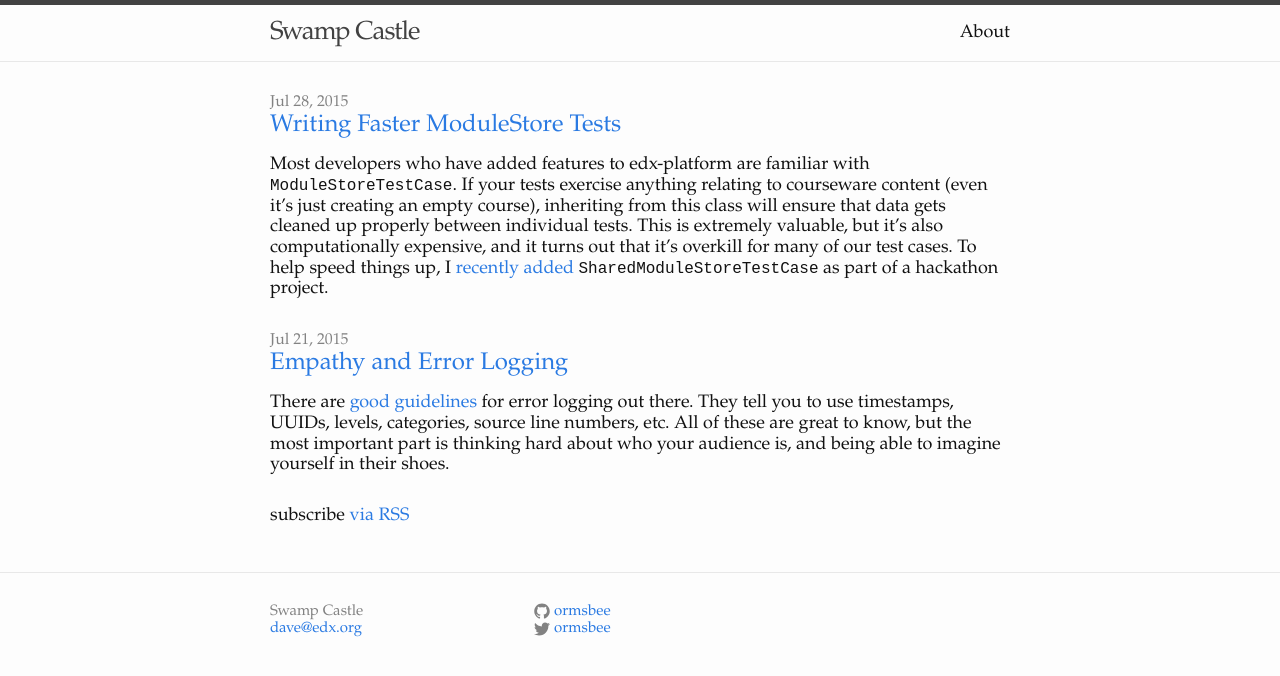
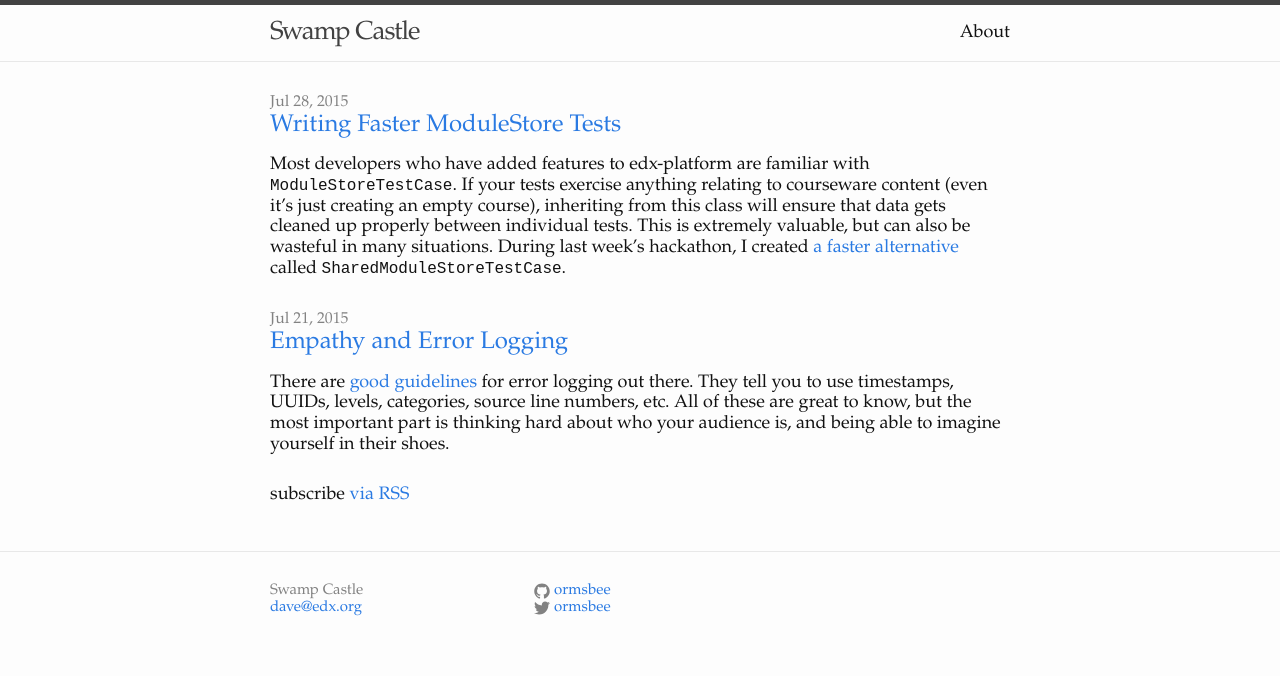
Before and after one commit to ormsbee/ormsbee.github.io, a Jekyll site: the page built from index.html, in a window 1280 px wide. Shown: the top 676 px of the page. Built offline with Jekyll 4.4.1, drawn with Linux system fonts in a browser that asks for light colours; Markdown is read by kramdown in place of the engine named in the settings; part of the change alters nothing that is shown.

Commit message:
First draft of ModuleStore Test Performance Post.

````diff
--- a/_posts/2015-07-28-make-your-modulestore-tests-faster.md
+++ b/_posts/2015-07-28-writing-faster-modulestore-tests.md
@@ -9,22 +9,24 @@ Most developers who have added features to edx-platform are familiar with
 `ModuleStoreTestCase`. If your tests exercise anything relating to courseware
 content (even it's just creating an empty course), inheriting from this class
 will ensure that data gets cleaned up properly between individual tests. This is
-extremely valuable, but it's also computationally expensive, and it turns out
-that it's overkill for many of our test cases. To help speed things up, I
-[recently added](https://github.com/edx/edx-platform/pull/9070)
-`SharedModuleStoreTestCase` as part of a hackathon project.
+extremely valuable, but can also be wasteful in many situations. During last
+week's hackathon, I created [a faster alternative](https://github.com/edx/edx-platform/pull/9070)
+called `SharedModuleStoreTestCase`.
 
 
 Unlike `ModuleStoreTestCase`, `SharedModuleStoreTestCase` only does
-`ModuleStore` cleanup at the class level. It's meant to be employed in
-situations where one or a small handful of courses can be initialized once, and
-then used in a read-only manner by many tests. This is a particularly common
-practice for LMS tests, which often create the same course over and over again
-in their `setUp()` methods.
+`ModuleStore` cleanup at the `tearDownClass()` level. It's meant to be employed
+in situations where one or a small handful of courses can be initialized up
+front, and then shared in a read-only manner across many tests. This usage
+pattern is commonly found in LMS tests, which often simply recreate the same
+course over and over again in their `setUp()` methods.
 
-I converted a few test modules to measure the effects. Keep in mind that these
-numbers were using Jenkins reports across a very limited set of runs, and so are
-extremely rough.
+# Performance Impact
+
+To get an idea of the effect it could have, I switched over a few test modules
+as part of my hackathon work. These are only rough figures, as they are based on
+a relatively small number of Jenkins test runs. That being said, the results are
+promising:
 
 | File                                              | # Tests | Before  | After | Delta |
 | :------------------------------------------------ | -------:| -------:| -----:| -----:|
@@ -32,17 +34,9 @@ extremely rough.
 | lms/djangoapps/discussion_api/tests/test_api.py   |     409 |  2m 45s |   51s |  -69% |
 | lms/djangoapps/teams/tests/test_views.py          |     152 |  1m 17s |   33s |  -57% |
 
-Because course creation is relatively slow (~100-200ms), eliminating this per-test
-overhead is often most noticeable on test cases that use
-[`ddt`](http://ddt.readthedocs.org) to generate many test function invocations.
-That being said, the largest percentage gain came in `test_ccx_modulestore.py`,
-which has only five tests. This is partially because the course it created was
-considerably more complex than most, but I can't completely explain a 9.5x
-speedup across five tests at this time.
-
 So how do you convert your own tests?
 
-## Make Your ModuleStore Tests Faster With This One Weird Trick
+## Making the Switch
 
 Most classes that inherit from `ModuleStoreTestCase` start something like this:
 
@@ -60,9 +54,10 @@ class MyContentModifyingTestCase(ModuleStoreTestCase):
         CourseEnrollmentFactory.create(user=self.user, course_id=self.course.id)
 ```
 
-If you are modifying `self.course` in your tests, this the right way to go.
-However, if you're just setting up the course once and treating the course as
-read-only in your tests, you can now do this instead:
+If you are modifying `self.course` in your individual test functions, then
+this is perfect, and you should continue to use `ModuleStoreTestCase`. However,
+if you're just setting up the course once and treating it as read-only in your
+tests, you can now do this instead:
 
 ```python
 from student.tests.factories import CourseEnrollmentFactory, UserFactory
@@ -83,16 +78,37 @@ class MySharedModuleStoreTestCase(SharedModuleStoreTestCase):
         CourseEnrollmentFactory.create(user=self.user, course_id=self.course.id)
 ```
 
-An important note here is that Django ORM operations should still be put in
-`setUp()`. Any models that you create in `setUpClass()` must be manually
-deleted in your `tearDownClass()` method — `SharedModuleStoreTestCase` will not
-properly clean them up. Even if you're careful, you're likely to break other
-tests in the system in unpredictable ways because they make bad assumptions
-about sequences and what IDs will be created when they set up their data. This
-can be extremely tedious to debug.
+It's important that Django ORM operations remain in `setUp()`. Any models that
+you create in `setUpClass()` must be manually deleted in your `tearDownClass()`
+method — `SharedModuleStoreTestCase` will not properly clean them up. Even if
+you're careful, you're still likely to break other tests in the system in
+unpredictable ways because they make bad assumptions about sequences and what
+IDs will be created when they set up their data. This can be extremely tedious
+to debug.
 
 When we upgrade to Django 1.8, you'll be able to use
 [`setUpTestData()`](https://docs.djangoproject.com/en/1.8/topics/testing/tools/#django.test.TestCase.setUpTestData)
 to safely do class-level initialization of Django models with automatic cleanup.
 Please wait for that upgrade and place model manipulations in `setUp()` for now,
 even if it is a bit slower.
+
+## Which Tests Should I Convert?
+
+The easiest place to hunt for test optimization targets is the Jenkins
+[test build report](https://build.testeng.edx.org/job/edx-platform-python-unittests-master/lastStableBuild/testReport/).
+Click on "Duration" to sort by that column.
+
+![Jenkins Test Report](/assets/writing-faster-modulestore-tests/which_tests.png)
+
+We primarily want to target expensive tests that either create complex course
+data (e.g. CCX) or have simple course data but many, many tests (e.g.
+discussions). Creating even the simplest course takes about 250-300ms or so,
+which really adds up when using tools like [`ddt`](http://ddt.readthedocs.org)
+that effectively multiply the number of tests in a class.
+
+## Overall Takeaway
+
+Database access is an expensive part of running tests, and the `ModuleStore` is
+a prime example of that. I hope that `SharedModuleStoreTestCase` can be a useful
+tool for bringing down test execution times. But beyond that, I hope that
+understanding why it works will allow us to design faster test suites in general.
--- a/_sass/_base.scss
+++ b/_sass/_base.scss
@@ -43,6 +43,7 @@ ul, ol, dl, figure,
 img {
     max-width: 100%;
     vertical-align: middle;
+    margin-bottom: 10px;
 }
 
 
--- a/_sass/_layout.scss
+++ b/_sass/_layout.scss
@@ -212,12 +212,14 @@
 
     h2 {
         font-size: 28px;
+        margin-top: 20px;
         @include media-query($on-laptop) {
             font-size: 24px;
         }
     }
 
     h3 {
+        margin-top: 20px;
         @include media-query($on-laptop) {
             font-size: 22px;
         }
````
Also changed, not shown: assets/writing-faster-modulestore-tests/which_tests.png (added).
